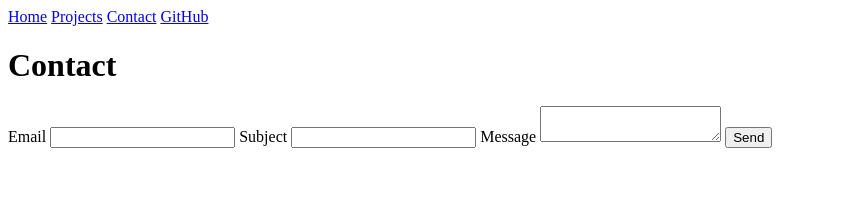
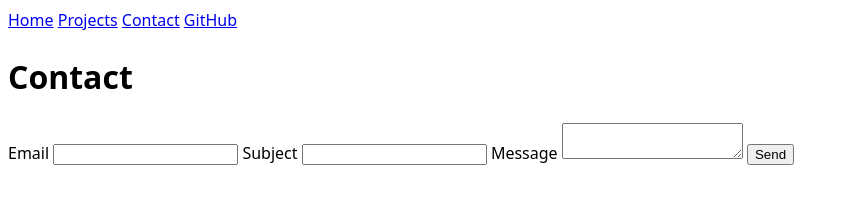
Before and after one commit to saketh123b/portfolio, a plain HTML site: page contacts/index.html in a window 1280 px wide. Shown: the whole page, without its empty margins (0-849 px from the left). Drawn offline with Linux system fonts and the light colour scheme.

Commit message:
debugging

```diff
--- a/contacts/index.html
+++ b/contacts/index.html
@@ -3,13 +3,13 @@
 <head>
   <meta charset="UTF-8">
   <title>Contact | Saketh Birru</title>
-  <link rel="stylesheet" href="../styles.css">
+  <link rel="stylesheet" href="../style.css">
 </head>
 <body>
   <nav>
     <a href="../index.html">Home</a>
     <a href="../projects/index.html">Projects</a>
-    <a href="../contact/index.html">Contact</a>
+    <a href="../contacts/index.html">Contact</a>
     <a href="https://github.com/saketh123b" target="_blank" rel="noopener">GitHub</a>
   </nav>
 
```
Also changed, not shown: projects/index.html (+3 -3 lines).
